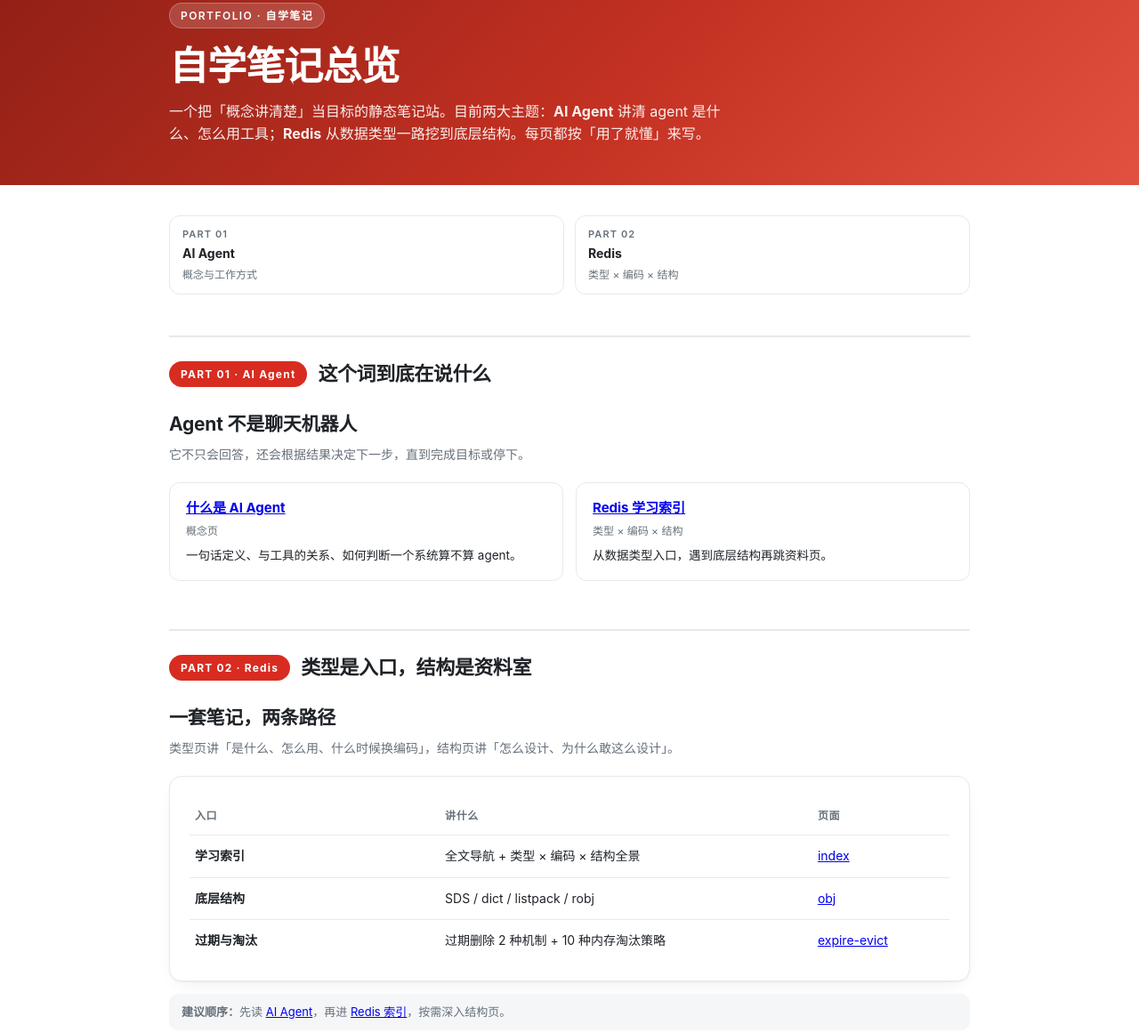
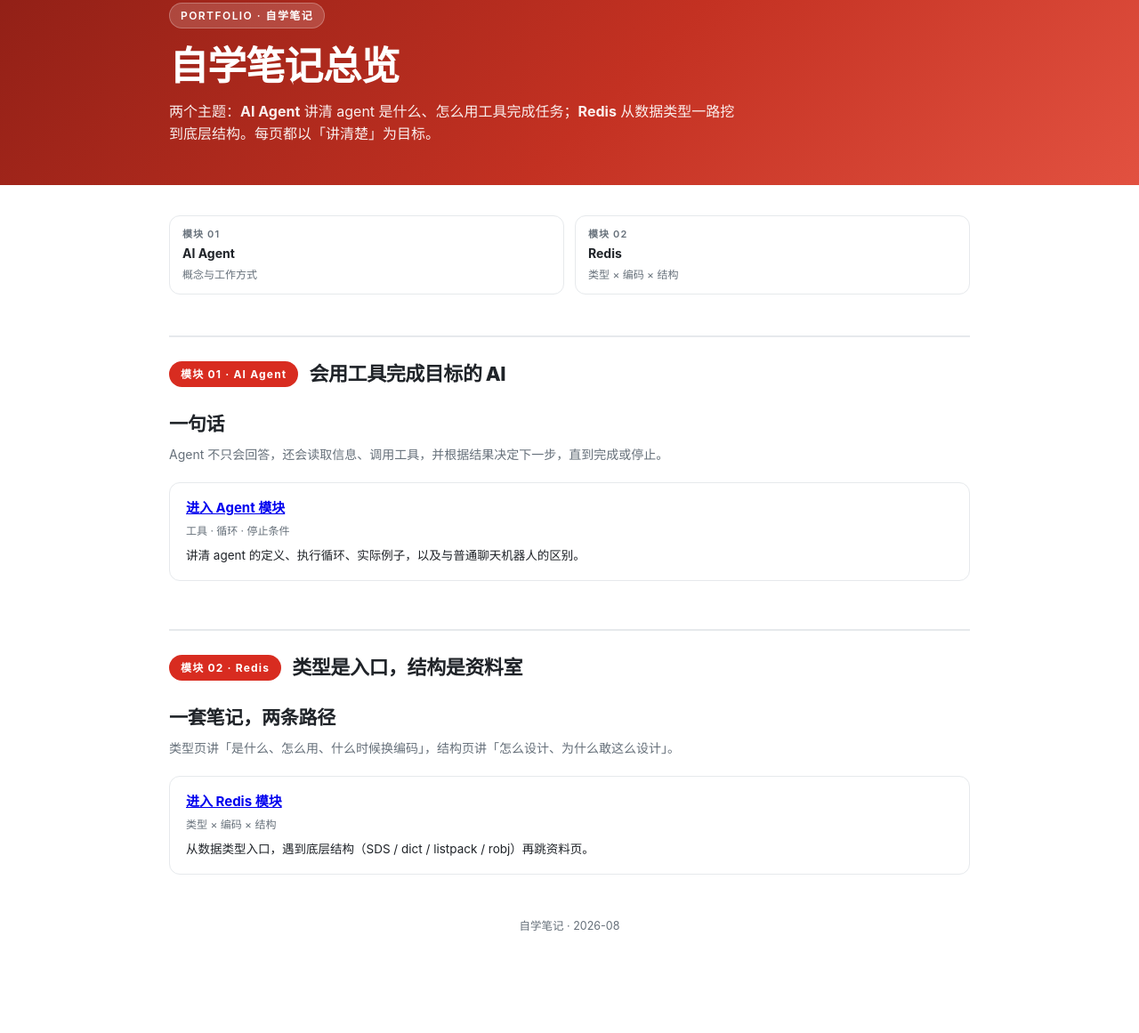
Before and after one commit to Reverie4u/show-me-somenthing, a plain HTML site: page index.html in a window 1280 px wide. Shown: the part 53-1214 px from the top of the page at 89% size. After the commit the page ends 1160 px from the top, so only its background shows below. Drawn offline with Linux system fonts and the light colour scheme.

Commit message:
docs: 新增 Agent 模块索引并重整根首页

```diff
--- a/index.html
+++ b/index.html
@@ -1,8 +1,8 @@
 <!doctype html><html lang="zh-CN"><head><meta charset="utf-8"><meta name="viewport" content="width=device-width,initial-scale=1"><title>自学笔记总览</title><link rel="stylesheet" href="redis/theme.css"></head><body>
-<div class="hero"><div class="wrap"><span class="badge">Portfolio · 自学笔记</span><h1>自学笔记总览</h1><p class="lead">一个把「概念讲清楚」当目标的静态笔记站。目前两大主题：<strong>AI Agent</strong> 讲清 agent 是什么、怎么用工具；<strong>Redis</strong> 从数据类型一路挖到底层结构。每页都按「用了就懂」来写。</p></div></div>
-<main class="wrap"><nav class="toc"><a href="#agent"><div class="num">PART 01</div><div class="name">AI Agent</div><div class="desc">概念与工作方式</div></a><a href="#redis"><div class="num">PART 02</div><div class="name">Redis</div><div class="desc">类型 × 编码 × 结构</div></a></nav>
-<div class="part-head" id="agent"><span class="part-tag">PART 01 · AI Agent</span><h2 class="part-title">这个词到底在说什么</h2></div>
-<section><h2>Agent 不是聊天机器人</h2><p class="sub">它不只会回答，还会根据结果决定下一步，直到完成目标或停下。</p><div class="fields"><div class="field"><h3><a href="agent/what-is-agent.html">什么是 AI Agent</a></h3><div class="type">概念页</div><p>一句话定义、与工具的关系、如何判断一个系统算不算 agent。</p></div><div class="field"><h3><a href="redis/index.html">Redis 学习索引</a></h3><div class="type">类型 × 编码 × 结构</div><p>从数据类型入口，遇到底层结构再跳资料页。</p></div></div></section>
-<div class="part-head" id="redis"><span class="part-tag">PART 02 · Redis</span><h2 class="part-title">类型是入口，结构是资料室</h2></div>
-<section><h2>一套笔记，两条路径</h2><p class="sub">类型页讲「是什么、怎么用、什么时候换编码」，结构页讲「怎么设计、为什么敢这么设计」。</p><div class="card"><table class="prob" style="margin-bottom:0"><thead><tr><th>入口</th><th>讲什么</th><th>页面</th></tr></thead><tbody><tr><td class="q">学习索引</td><td>全文导航 + 类型 × 编码 × 结构全景</td><td><a href="redis/index.html">index</a></td></tr><tr><td class="q">底层结构</td><td>SDS / dict / listpack / robj</td><td><a href="redis/internals/obj.html">obj</a></td></tr><tr><td class="q">过期与淘汰</td><td>过期删除 2 种机制 + 10 种内存淘汰策略</td><td><a href="redis/expire-evict.html">expire-evict</a></td></tr></tbody></table></div><div class="note"><strong>建议顺序：</strong>先读 <a href="agent/what-is-agent.html">AI Agent</a>，再进 <a href="redis/index.html">Redis 索引</a>，按需深入结构页。</div></section>
+<div class="hero"><div class="wrap"><span class="badge">Portfolio · 自学笔记</span><h1>自学笔记总览</h1><p class="lead">两个主题：<strong>AI Agent</strong> 讲清 agent 是什么、怎么用工具完成任务；<strong>Redis</strong> 从数据类型一路挖到底层结构。每页都以「讲清楚」为目标。</p></div></div>
+<main class="wrap"><nav class="toc"><a href="#agent"><div class="num">模块 01</div><div class="name">AI Agent</div><div class="desc">概念与工作方式</div></a><a href="#redis"><div class="num">模块 02</div><div class="name">Redis</div><div class="desc">类型 × 编码 × 结构</div></a></nav>
+<div class="part-head" id="agent"><span class="part-tag">模块 01 · AI Agent</span><h2 class="part-title">会用工具完成目标的 AI</h2></div>
+<section><h2>一句话</h2><p class="sub">Agent 不只会回答，还会读取信息、调用工具，并根据结果决定下一步，直到完成或停止。</p><div class="fields"><div class="field"><h3><a href="agent/index.html">进入 Agent 模块</a></h3><div class="type">工具 · 循环 · 停止条件</div><p>讲清 agent 的定义、执行循环、实际例子，以及与普通聊天机器人的区别。</p></div></div></section>
+<div class="part-head" id="redis"><span class="part-tag">模块 02 · Redis</span><h2 class="part-title">类型是入口，结构是资料室</h2></div>
+<section><h2>一套笔记，两条路径</h2><p class="sub">类型页讲「是什么、怎么用、什么时候换编码」，结构页讲「怎么设计、为什么敢这么设计」。</p><div class="fields"><div class="field"><h3><a href="redis/index.html">进入 Redis 模块</a></h3><div class="type">类型 × 编码 × 结构</div><p>从数据类型入口，遇到底层结构（SDS / dict / listpack / robj）再跳资料页。</p></div></div></section>
 </main><footer>自学笔记 · 2026-08</footer></body></html>
```
Also changed, not shown: agent/index.html (added, +10 -0 lines), redis/index.html (+1 -1 lines).
